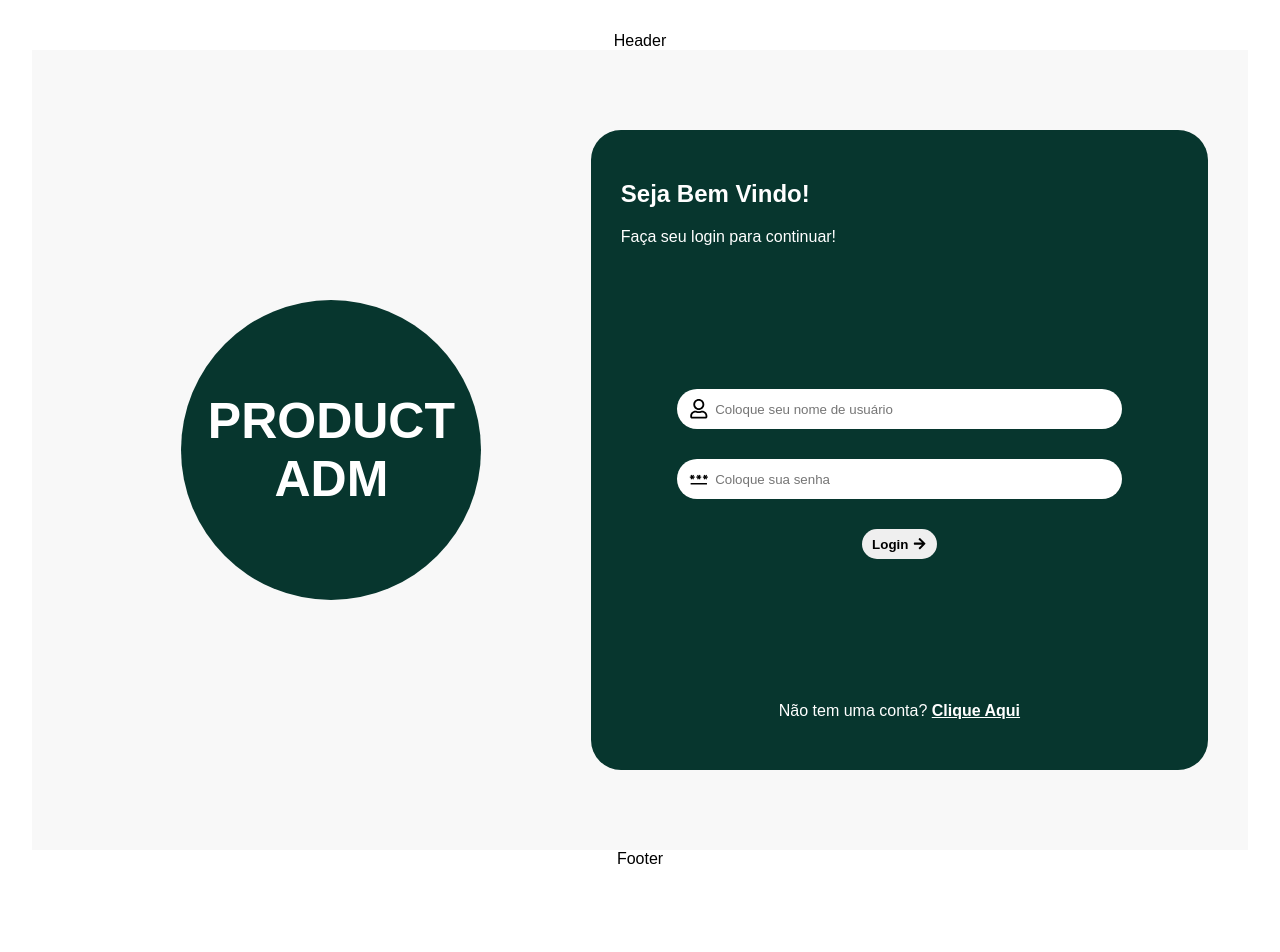
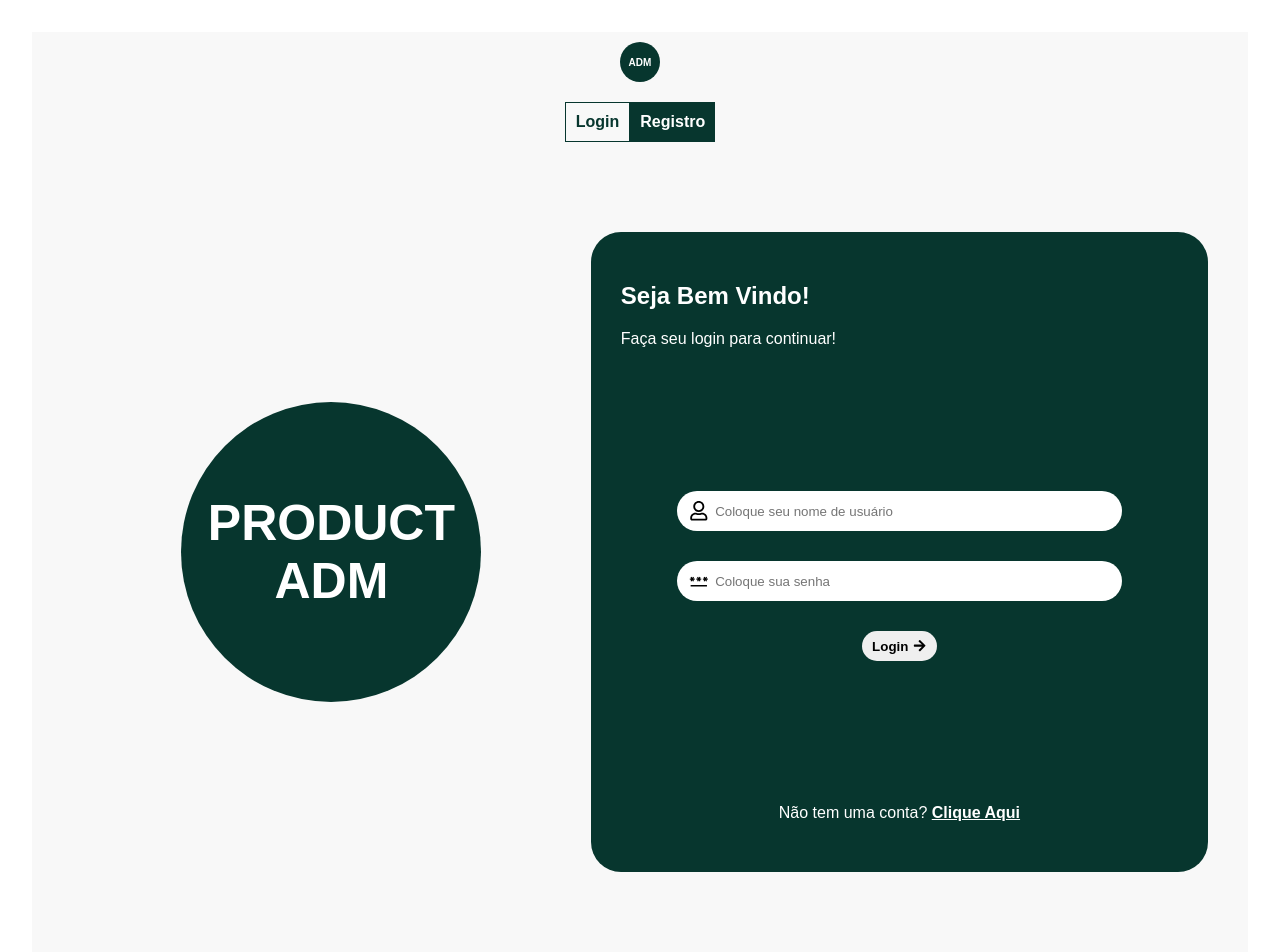
Before and after one commit to DianNovais/gerenciador-de-estoque-front, a React (Vite) app in the folder gerenciadorfront/: page /login in a window 1280 px wide. Shown: the top 952 px of the page. Before the commit the page ends 900 px from the top, so only its background shows below. Built offline with nearby package versions, Linux system fonts and the light colour scheme.

Commit message:
feat: estyle header and footer

```diff
--- a/gerenciadorfront/src/components/footer/Footer.style.ts
+++ b/gerenciadorfront/src/components/footer/Footer.style.ts
@@ -0,0 +1,11 @@
+import styled from "styled-components";
+import { greenMain, greyMain } from "../../colors/colorsMain";
+
+export const Footer = styled.footer`
+    display: flex;
+    align-items: center;
+    justify-content: center;
+    background: ${greyMain};
+    color: ${greenMain};
+    padding: 20px;
+`
--- a/gerenciadorfront/src/components/footer/Footer.tsx
+++ b/gerenciadorfront/src/components/footer/Footer.tsx
@@ -1,8 +1,10 @@
-
+import * as C from './Footer.style'
 
 const Footer = () => {
   return (
-    <div>Footer</div>
+    <C.Footer>
+      <p>Feito por Dian Novais</p>
+    </C.Footer>
   )
 }
 
--- a/gerenciadorfront/src/components/header/Header.style.ts
+++ b/gerenciadorfront/src/components/header/Header.style.ts
@@ -0,0 +1,68 @@
+import styled from "styled-components";
+import { greenMain, greyMain, white } from "../../colors/colorsMain";
+import { NavLink } from "react-router-dom";
+
+export const Header = styled.header`
+    display: flex;
+    flex-direction: column;
+    align-items: center;
+    justify-content: center;
+    width: 100%;
+    background: ${greyMain};
+`
+
+export const topHeader = styled.div`
+    display: flex;
+    align-items: center;
+    justify-content: center;
+    height: 60px;
+`
+
+export const logoTemp = styled.div`
+  display: flex;
+  align-items: center;
+  justify-content: center;
+  width: 40px;
+  height: 40px;
+  border-radius: 50%;
+  background: ${greenMain};
+  text-align: center;
+
+  p {
+    font-size: 10px;
+    color: white;
+    font-weight: bold;
+    text-transform: uppercase;
+  }
+`;
+
+
+export const menuNav = styled.div`
+    display: flex;
+    align-items: center;
+    justify-content: center;
+    padding: 10px 5px;
+`
+
+export const itensMenu = styled.div`
+    display: flex;
+    align-items: center;
+    justify-content: center;
+    color: ${white};
+    background: ${greenMain};
+    cursor: pointer;
+
+`
+
+export const NavLinkCustom = styled(NavLink)`
+    color: ${white};
+    text-decoration: none;
+    font-weight: bold;
+    padding: 10px;
+
+    &.active{
+        color: ${greenMain};
+        background: ${greyMain};
+        border: 1px solid ${greenMain};
+    }
+`
--- a/gerenciadorfront/src/components/header/Header.tsx
+++ b/gerenciadorfront/src/components/header/Header.tsx
@@ -1,7 +1,19 @@
+import { NavLink } from 'react-router-dom'
+import * as C from './Header.style'
 
 const Header = () => {
   return (
-    <div>Header</div>
+    <C.Header>
+      <C.topHeader>
+        <C.logoTemp><p>ADM</p></C.logoTemp>
+      </C.topHeader>
+      <C.menuNav>
+        <C.itensMenu>
+          <C.NavLinkCustom to={'/login'} className={(isActive) => isActive && 'active'}>Login</C.NavLinkCustom>
+          <C.NavLinkCustom to={'/register'} className={(isActive) => isActive && 'active'}>Registro</C.NavLinkCustom>
+        </C.itensMenu>
+      </C.menuNav>
+    </C.Header>
   )
 }
 
```
